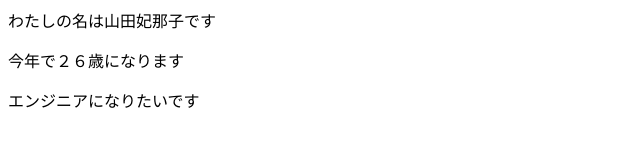
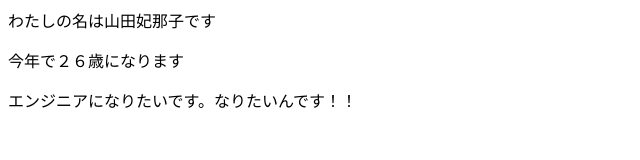
Before and after one commit to hinapin/git-test3, a plain HTML site: page index.html in a window 1280 px wide. Shown: the whole page, without its empty margins (0-640 px from the left). Drawn offline with Linux system fonts and the light colour scheme.

Commit message:
4行目追記

```diff
--- a/index.html
+++ b/index.html
@@ -1,3 +1,3 @@
 <p>わたしの名は山田妃那子です</p>
 <p>今年で２６歳になります</p>
-<p>エンジニアになりたいです</p>
+<p>エンジニアになりたいです。なりたいんです！！</p>
```
